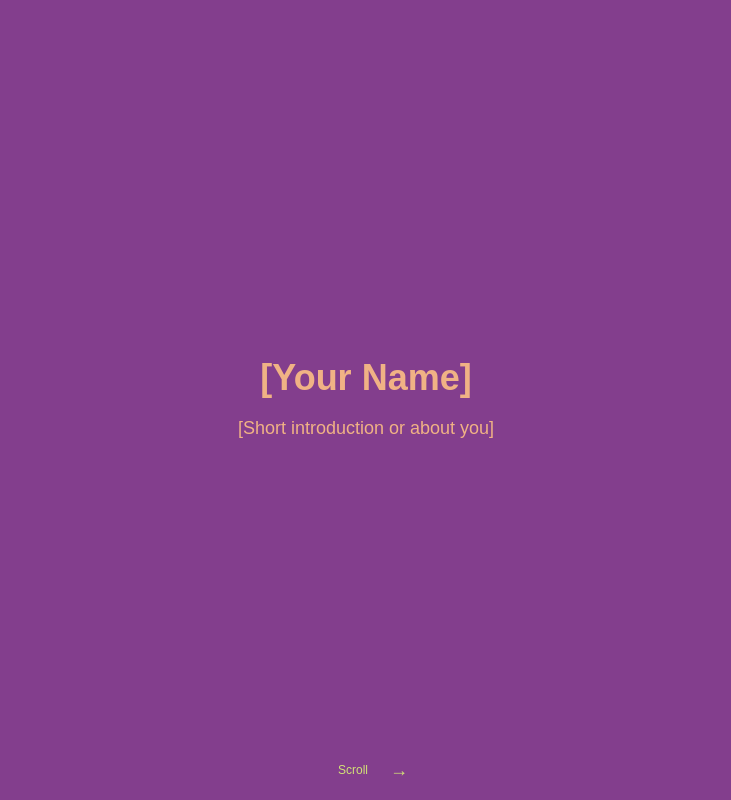
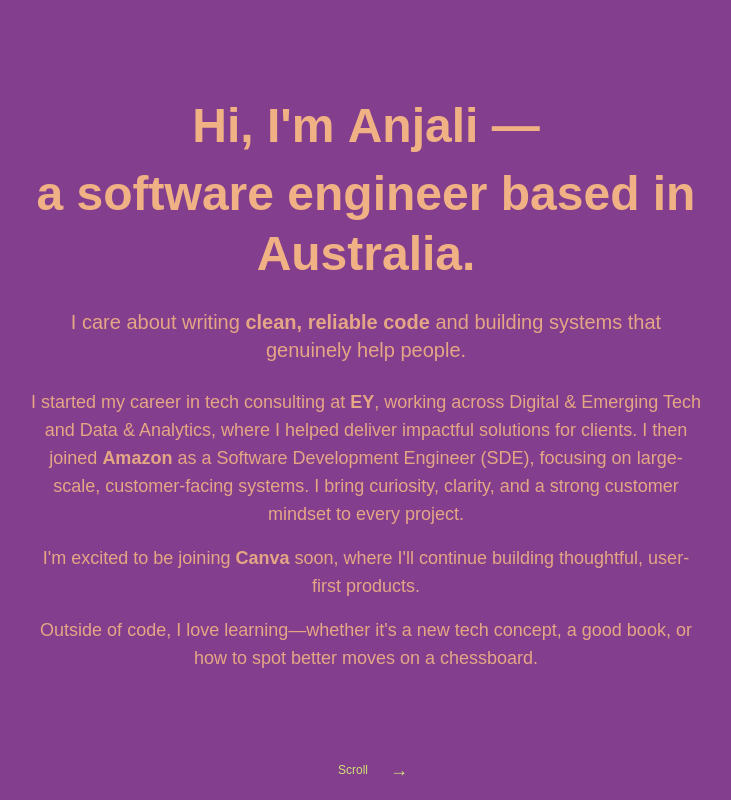
Before and after one commit to anjali-ahuja/Anjali-cv-app, a Next.js app: page / in a window 1280 px wide. Shown: the whole page, without its empty margins (274-1005 px from the left). Built offline with nearby package versions, Linux system fonts and the light colour scheme.

Commit message:
Add hero section text

```diff
--- a/src/components/Hero.tsx
+++ b/src/components/Hero.tsx
@@ -4,12 +4,29 @@
 const Hero = () => {
   return (
     <section
-      className="flex items-center justify-center min-h-screen w-full"
+      className="flex items-center justify-center min-h-screen w-full px-4"
       style={{ background: "var(--primary-purple)", color: "var(--soft-peach)" }}
     >
-      <div className="text-center">
-        <h1 className="text-4xl font-bold mb-4">[Your Name]</h1>
-        <p className="text-lg">[Short introduction or about you]</p>
+      <div className="max-w-2xl text-center">
+        <h1 className="text-4xl md:text-5xl font-extrabold mb-6 leading-tight">
+          Hi, I'm <span className="text-accent font-black">Anjali</span> —<br className="hidden md:inline" />
+          <span className="block mt-2">a software engineer based in Australia.</span>
+        </h1>
+        <p className="text-lg md:text-xl mb-6 font-medium opacity-90">
+          I care about writing <span className="font-semibold text-accent">clean, reliable code</span> and building systems that genuinely help people.
+        </p>
+        <div className="text-base md:text-lg space-y-4 mb-8 opacity-90">
+          <p>
+            I started my career in tech consulting at <span className="font-semibold">EY</span>, working across Digital & Emerging Tech and Data & Analytics, where I helped deliver impactful solutions for clients.
+            I then joined <span className="font-semibold">Amazon</span> as a Software Development Engineer (SDE), focusing on large-scale, customer-facing systems. I bring curiosity, clarity, and a strong customer mindset to every project.
+          </p>
+          <p>
+            I'm excited to be joining <span className="font-semibold">Canva</span> soon, where I'll continue building thoughtful, user-first products.
+          </p>
+          <p>
+            Outside of code, I love learning—whether it's a new tech concept, a good book, or how to spot better moves on a chessboard.
+          </p>
+        </div>
       </div>
     </section>
   );
```
